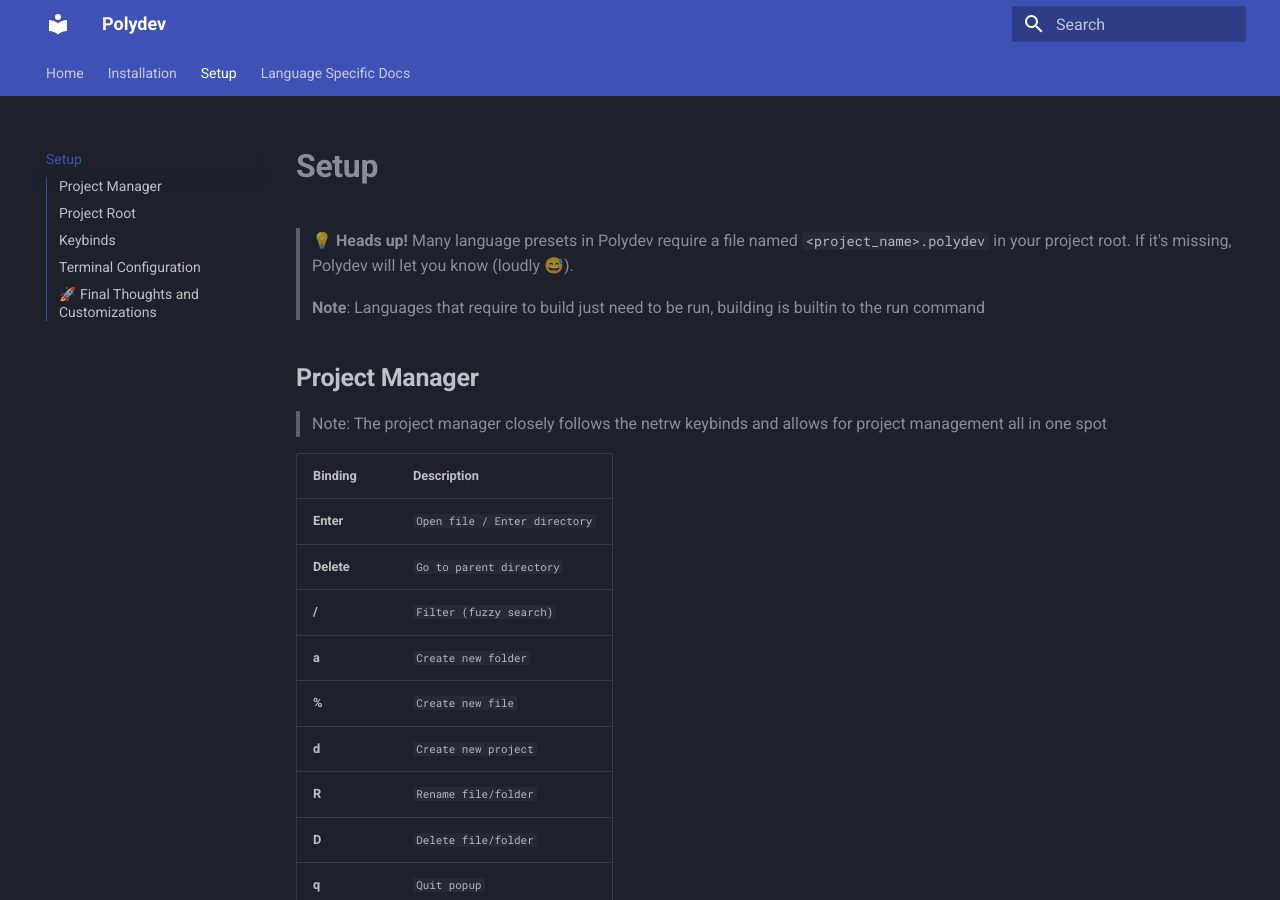
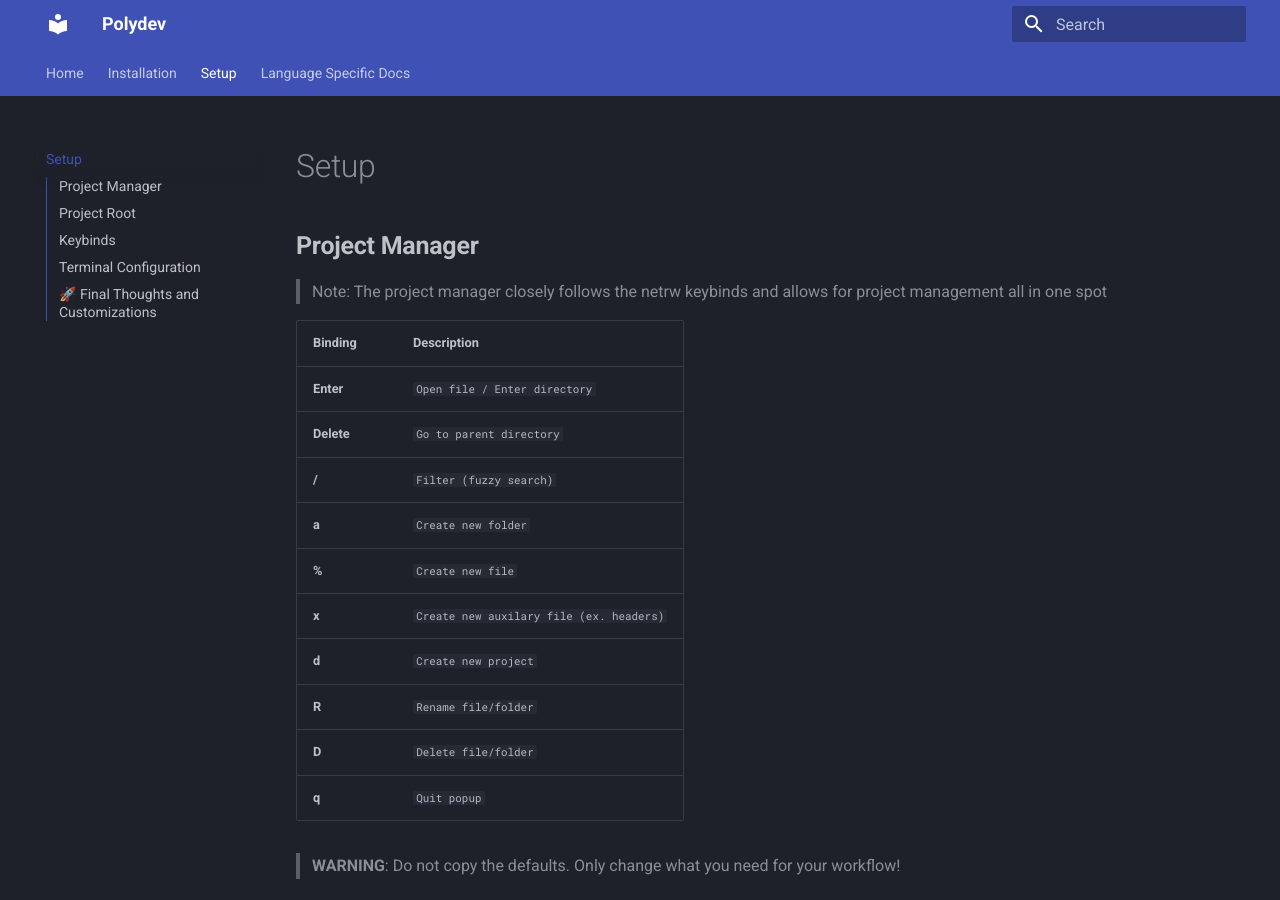
Before and after one commit to DarthMooMancer/Polydev, an MkDocs documentation site: the page built from docs/setup.md, in a window 1280 px wide and 900 px high. Built offline with MkDocs 1.6.1 and Material for MkDocs 9.7.7, drawn with Linux system fonts in a browser that asks for light colours; some of the changed text lies outside the part shown.

Commit message:
docs: update to fix .polydev mentions and improper presets

```diff
--- a/docs/setup.md
+++ b/docs/setup.md
@@ -1,9 +1,3 @@
-# **Setup**
-
-> 💡 **Heads up!** Many language presets in Polydev require a file named `<project_name>.polydev` in your project root. If it's missing, Polydev will let you know (loudly 😅).
-
-> **Note**: Languages that require to build just need to be run, building is builtin to the run command
-
 ## **Project Manager**
 > Note: The project manager closely follows the netrw keybinds and allows for project management all in one spot
 
@@ -14,6 +8,7 @@
 | **/**    | `Filter (fuzzy search)` |
 | **a**    | `Create new folder` |
 | **%**    | `Create new file` |
+| **x**    | `Create new auxilary file (ex. headers)` |
 | **d**    | `Create new project` |
 | **R**    | `Rename file/folder` |
 | **D**    | `Delete file/folder` |
```
Also changed, not shown: other parts of docs/setup.md (+1 -3 lines), README.md (+2 -2 lines), docs/installation.md (+3 -1 lines), docs/languages/c.md (+1 -2 lines), docs/languages/cpp.md (+1 -2 lines), docs/languages/lua.md (+0 -2 lines), 3 other files.
